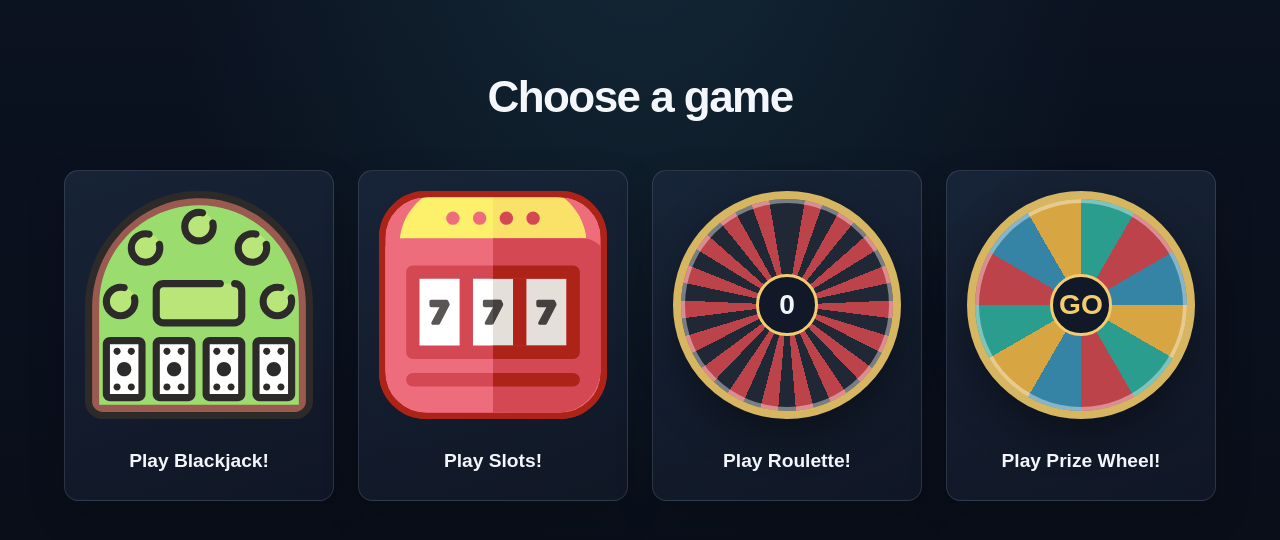
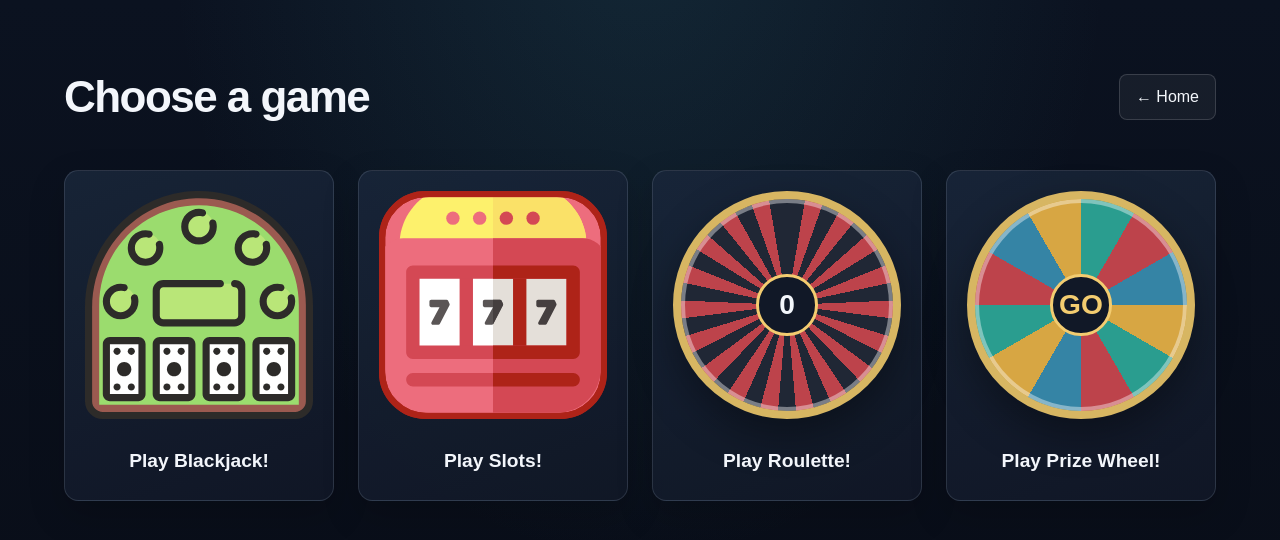
Before and after one commit to spade7107/slotsmaniaawesome, a Next.js app in the folder lucky-spinner/: page /games in a window 1280 px wide. Shown: the top 540 px of the page. Built offline with nearby package versions, Linux system fonts and the light colour scheme.

Commit message:
small ui changes

```diff
--- a/lucky-spinner/src/app/arcade/page.tsx
+++ b/lucky-spinner/src/app/arcade/page.tsx
@@ -1,8 +1,7 @@
 "use client";
 
 import { useEffect, useRef, useState } from "react";
-import Link from "next/link";
-import { ArrowLeft, Coins, Sparkles } from "lucide-react";
+import { Coins, Sparkles } from "lucide-react";
 import { Button } from "@/components/ui/button";
 import { AccountLinks } from "@/components/account-links";
 import { useGameSession } from "@/hooks/use-game-session";
@@ -151,12 +150,6 @@ export default function ArcadePage() {
           </div>
           <div className="flex flex-wrap items-center gap-3">
             <AccountLinks />
-            <Link
-              href="/roulette"
-              className="inline-flex items-center gap-2 rounded-lg border border-white/15 bg-white/5 px-3 py-2.5 text-xs font-semibold text-white/85 transition hover:border-[#f0c85e]/60 hover:bg-white/10"
-            >
-              <ArrowLeft aria-hidden="true" className="h-4 w-4" /> Roulette table
-            </Link>
             <div className="flex items-center gap-3 rounded-lg border border-[#f0c85e]/25 bg-[#151d28]/90 px-4 py-2.5">
               <Coins aria-hidden="true" className="h-4 w-4 text-[#f0c85e]" />
               <span className="text-[10px] font-bold uppercase tracking-[0.16em] text-white/55">Credits</span>
--- a/lucky-spinner/src/app/games/blackjack/page.tsx
+++ b/lucky-spinner/src/app/games/blackjack/page.tsx
@@ -130,7 +130,6 @@ export default function BlackjackPage() {
       </div>
       <header className="p-4 text-center bg-emerald-950 shadow-md">
         <h1 className="text-3xl font-bold tracking-wider">BLACKJACK</h1>
-        <p className="text-xs text-emerald-300 mt-1">Animated Boilerplate</p>
       </header>
 
       <main className="flex-grow flex flex-col items-center justify-around p-4 max-w-xl mx-auto w-full">
--- a/lucky-spinner/src/app/games/page.tsx
+++ b/lucky-spinner/src/app/games/page.tsx
@@ -9,7 +9,15 @@ const games = [
 export default function GamesPage() {
   return (
     <>
-      <h1 className="games-heading">Choose a game</h1>
+      <header className="mb-[clamp(1.5rem,5vh,3rem)] flex w-full max-w-[76rem] flex-wrap items-center justify-between gap-4">
+        <h1 className="games-heading !mb-0 text-left">Choose a game</h1>
+        <Link
+          href="/"
+          className="rounded-lg border border-white/15 bg-white/5 px-4 py-2.5 text-sm font-semibold text-white/85 transition hover:border-[#67d8c6]/60 hover:bg-white/10"
+        >
+          ← Home
+        </Link>
+      </header>
       <main className="game-list">
         {games.map((game) => (
           <Link className="game-card" href={game.href} key={game.href}>
```
